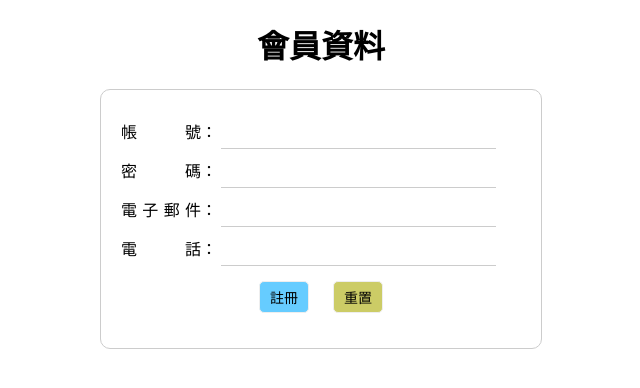
After one commit to mackliu/11304-PHP, a PHP site: page /edit_form.php in a window 1280 px wide. The commit adds this page. Shown: the top 388 px of the page, without its empty margins (319-959 px from the left). Run offline with PHP 8.4, Linux system fonts and the light colour scheme.

Commit message:
建立編輯資料用檔案及表單

```diff
--- /dev/null
+++ b/edit_form.php
@@ -0,0 +1,108 @@
+<!DOCTYPE html>
+<html lang="en">
+
+<head>
+    <meta charset="UTF-8">
+    <meta name="viewport" content="width=device-width, initial-scale=1.0">
+    <title>會員資料編輯</title>
+    <style>
+        h1 {
+            text-align: center;
+        }
+
+        form {
+            width: 400px;
+            margin: 20px auto;
+            padding: 20px;
+            border: 1px solid #ccc;
+            border-radius: 10px;
+        }
+
+        form label {
+            display: inline-block;
+            width: 80px;
+            text-align-last: justify;
+
+        }
+
+        form div {
+            margin: 5px 0;
+        }
+
+        form input[type=text],
+        form input[type=password],
+        form input[type=date],
+        form input[type=number] {
+            padding: 5px;
+            font-size: 20px;
+            border: 0px;
+            border-bottom: 1px solid #ccc;
+        }
+
+        form input[type=submit],
+        form input[type=reset] {
+            padding: 5px 10px;
+            font-size: 14px;
+            background-color: #6cF;
+            border-radius: 5px;
+            margin: 10px 10px;
+            border: 1px solid #eee;
+            cursor: pointer;
+
+        }
+
+        form input[type=submit]:hover,
+        form input[type=reset]:hover {
+            padding: 7px 12px;
+        }
+
+        form input[type=reset] {
+            background-color: #cc6;
+        }
+
+        form div:nth-child(5) {
+            text-align: center;
+        }
+    </style>
+</head>
+
+<body>
+    <div>
+        <?php
+        if (isset($_GET['status'])) {
+            if ($_GET['status'] == 1) {
+                echo "更新成功";
+            } else {
+                echo "更新失敗";
+            }
+        }
+        ?>
+    </div>
+    <h1>會員資料</h1>
+    <!--form:post>(label+input:text)*4+div>input:submit+input:reset-->
+
+    <form action="edit.php" method="post">
+        <div>
+            <label for="">帳號</label>：
+            <input type="text" name="acc" id="">
+        </div>
+        <div>
+            <label for="">密碼</label>：
+            <input type="password" name="pw" id="">
+        </div>
+        <div>
+            <label for="">電子郵件</label>：
+            <input type="text" name="email" id="">
+        </div>
+        <div>
+            <label for="">電話</label>：
+            <input type="text" name="tel" id="">
+        </div>
+        <div>
+            <input type="submit" value="註冊">
+            <input type="reset" value="重置">
+        </div>
+    </form>
+</body>
+
+</html>
--- a/success.php
+++ b/success.php
@@ -36,7 +36,7 @@ foreach($rows as  $row){
         <td><?=$row['email'];?></td>
         <td><?=$row['tel'];?></td>
         <td>
-            <a href="edit.php">編輯</a>
+            <a href="edit.php?id=<?=$row['id'];?>">編輯</a>
             <a href="del.php?id=<?=$row['id'];?>">刪除</a>
         </td>
     </tr>
```
